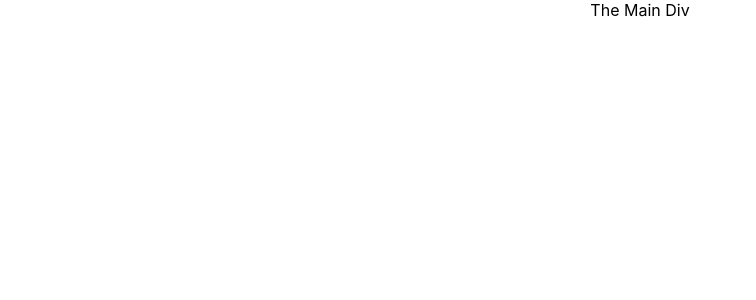
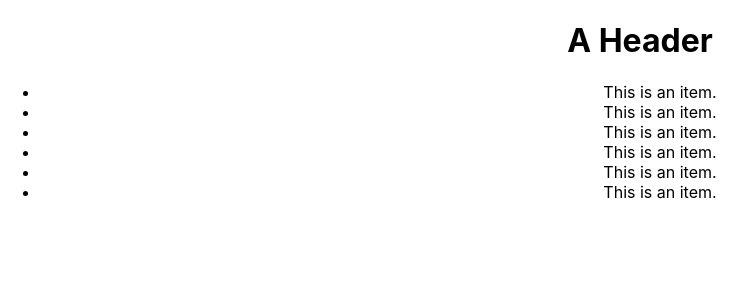
Before and after one commit to devon-wolf/creature-gallery, a React (Create React App) app: page / in a window 1280 px wide. Shown: the top 300 px of the page, without its empty margins (0-756 px from the left). Built offline with nearby package versions, Linux system fonts and the light colour scheme.

Commit message:
Set up basic structure of components

```diff
--- a/src/App.js
+++ b/src/App.js
@@ -1,9 +1,13 @@
 import './App.css';
+import creatureData from './data/image-data.js';
+import Header from './components/Header.js';
+import ImageList from './components/ImageList.js';
 
 function App() {
   return (
     <div className="App">
-      The Main Div
+      <Header />
+      <ImageList />
     </div>
   );
 }
--- /dev/null
+++ b/src/components/Header.js
@@ -0,0 +1,11 @@
+import React, { Component } from 'react'
+
+export default class Header extends Component {
+	render() {
+		return (
+			<header>
+				<h1>A Header</h1>
+			</header>
+		)
+	}
+}
--- /dev/null
+++ b/src/components/ImageItem.js
@@ -0,0 +1,11 @@
+import React, { Component } from 'react'
+
+export default class ImageItem extends Component {
+	render() {
+		return (
+			<li>
+				This is an item.
+			</li>
+		)
+	}
+}
--- /dev/null
+++ b/src/components/ImageList.js
@@ -0,0 +1,17 @@
+import React, { Component } from 'react'
+import ImageItem from './ImageItem.js'
+
+export default class ImageList extends Component {
+	render() {
+		return (
+			<ul>
+				<ImageItem />
+				<ImageItem />
+				<ImageItem />
+				<ImageItem />
+				<ImageItem />
+				<ImageItem />
+			</ul>
+		)
+	}
+}
```
